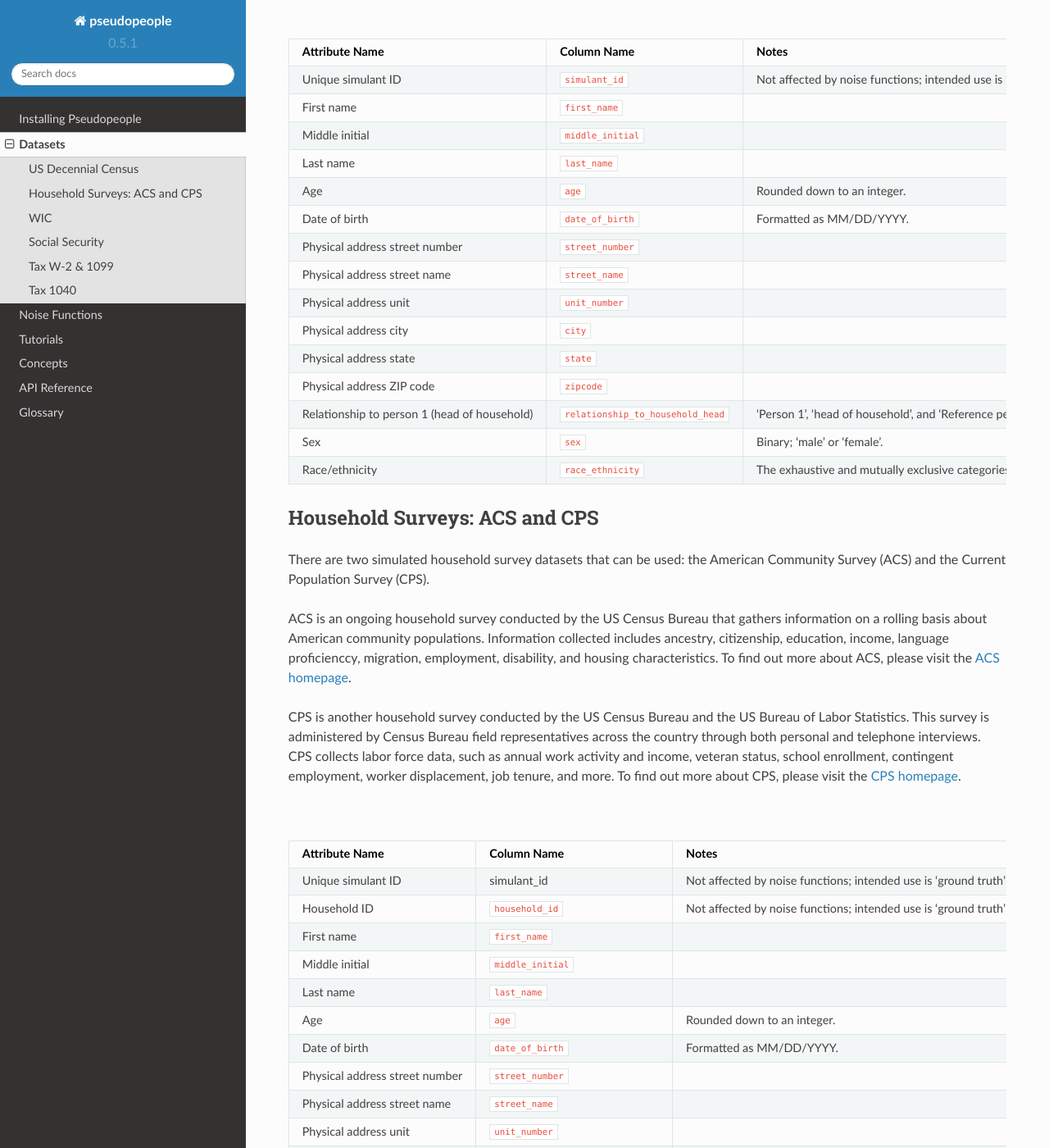
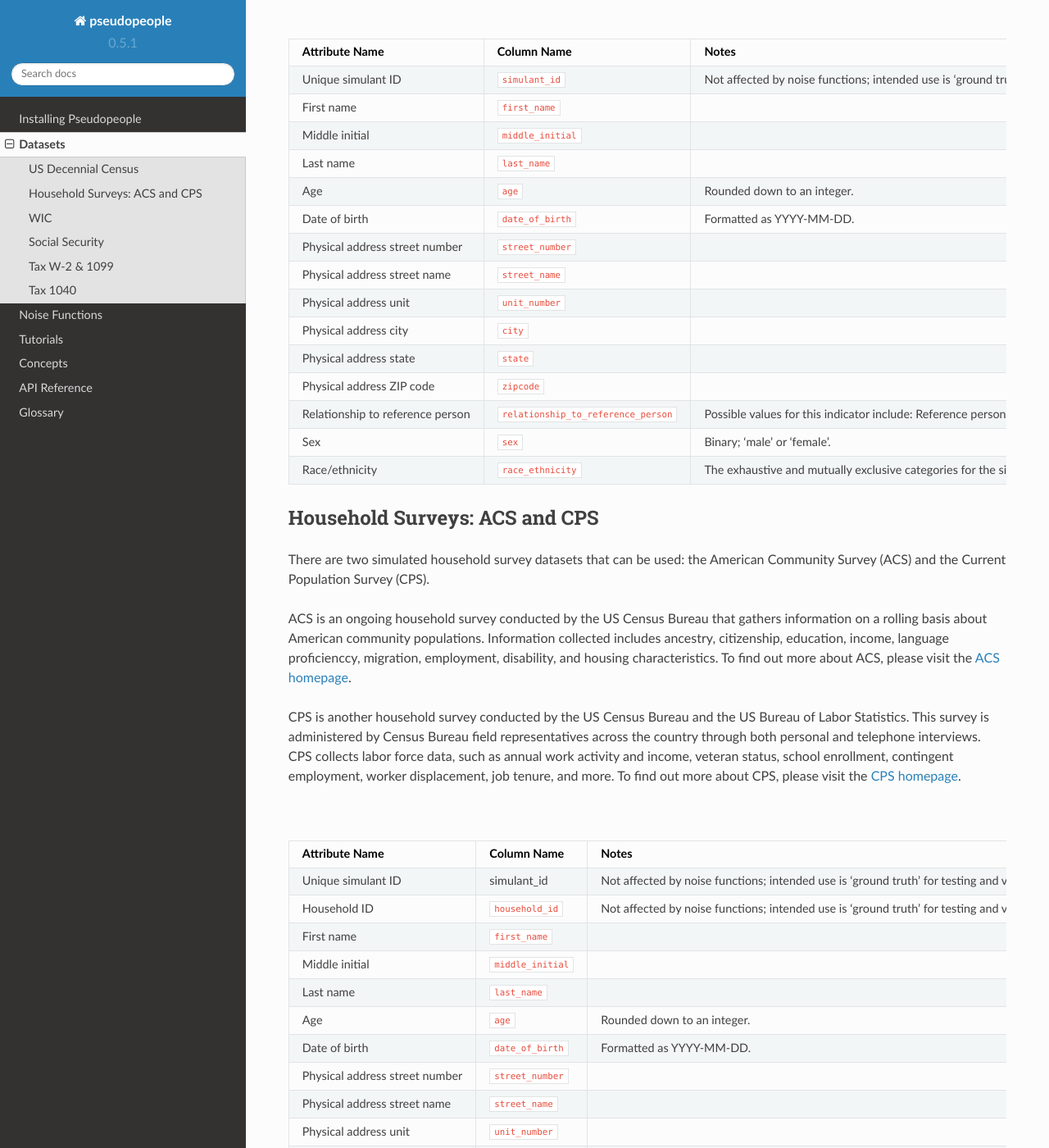
Before and after one commit to ihmeuw/pseudopeople, a Sphinx documentation site: the page built from docs/source/datasets/index.rst, in a window 1280 px wide and 1400 px high, scrolled down 1246 px. Shown: the whole window at 82% size. Built offline with Sphinx 7.4.7 and the Read the Docs theme 2.0.0, drawn with Linux system fonts in a browser that asks for light colours; some of the changed text lies outside the part shown.

Commit message:
revising PR based on reviews

```diff
--- a/docs/source/datasets/index.rst
+++ b/docs/source/datasets/index.rst
@@ -63,7 +63,7 @@
      - Rounded down to an integer.
    * - Date of birth
      - :code:`date_of_birth`
-     - Formatted as MM/DD/YYYY.
+     - Formatted as YYYY-MM-DD.
    * - Physical address street number
      - :code:`street_number`
      -
@@ -82,9 +82,9 @@
    * - Physical address ZIP code
      - :code:`zipcode`
      -
-   * - Relationship to person 1 (head of household)
-     - :code:`relationship_to_household_head`
-     - 'Person 1', 'head of household', and 'Reference person' are all synonymous in this context. Possible values for this indicator include:
+   * - Relationship to reference person
+     - :code:`relationship_to_reference_person`
+     - Possible values for this indicator include:
        Reference person; Biological child; Adopted child; Stepchild; Sibling; Parent; Grandchild; Parent-in-law; Child-in-law; Other relative;
        Roommate; Foster child; and Other nonrelative.
    * - Sex
@@ -118,10 +118,10 @@
      - Notes
    * - Unique simulant ID
      - simulant_id
-     - Not affected by noise functions; intended use is 'ground truth' for PRL tracking.
+     - Not affected by noise functions; intended use is 'ground truth' for testing and validation.
    * - Household ID
      - :code:`household_id`
-     - Not affected by noise functions; intended use is 'ground truth' for PRL tracking.
+     - Not affected by noise functions; intended use is 'ground truth' for testing and validation.
    * - First name
      - :code:`first_name`
      -
@@ -136,7 +136,7 @@
      - Rounded down to an integer.
    * - Date of birth
      - :code:`date_of_birth`
-     - Formatted as MM/DD/YYYY.
+     - Formatted as YYYY-MM-DD.
    * - Physical address street number
      - :code:`street_number`
      -
@@ -155,11 +155,6 @@
    * - Physical address ZIP code
      - :code:`zipcode`
      -
-   * - Relationship to person 1
-     - :code:`relationship_to_household_head`
-     - 'Person 1', 'head of household', and 'Reference person' are all synonymous in this context. Possible values for this indicator include:
-       Reference person; Biological child; Adopted child; Stepchild; Sibling; Parent; Grandchild; Parent-in-law; Child-in-law; Other relative;
-       Roommate; Foster child; and Other nonrelative.
    * - Sex
      - :code:`sex`
      - Binary; 'male' or 'female'
```
